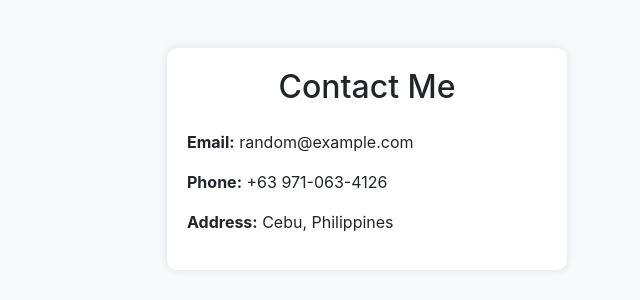
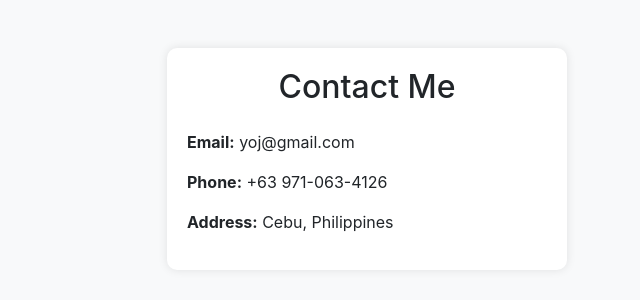
Before and after one commit to LeoSuave25/webportfolio, a Flask app: page /contact in a window 1280 px wide. Shown: the top 300 px of the page, without its empty margins (273-913 px from the left). Run offline with Flask 3, Linux system fonts and the light colour scheme; some libraries are stand-ins or nearby versions.

Commit message:
email update

```diff
--- a/templates/contact.html
+++ b/templates/contact.html
@@ -28,7 +28,7 @@
             <div class="col-lg-6 mx-auto">
                 <div class="contact-info">
                     <h2 class="text-center mb-4">Contact Me</h2>
-                    <p><strong>Email:</strong> random@example.com</p>
+                    <p><strong>Email:</strong> yoj@gmail.com</p>
                     <p><strong>Phone:</strong> +63 971-063-4126</p>
                     <p><strong>Address:</strong> Cebu, Philippines </p>
                 </div>
```
